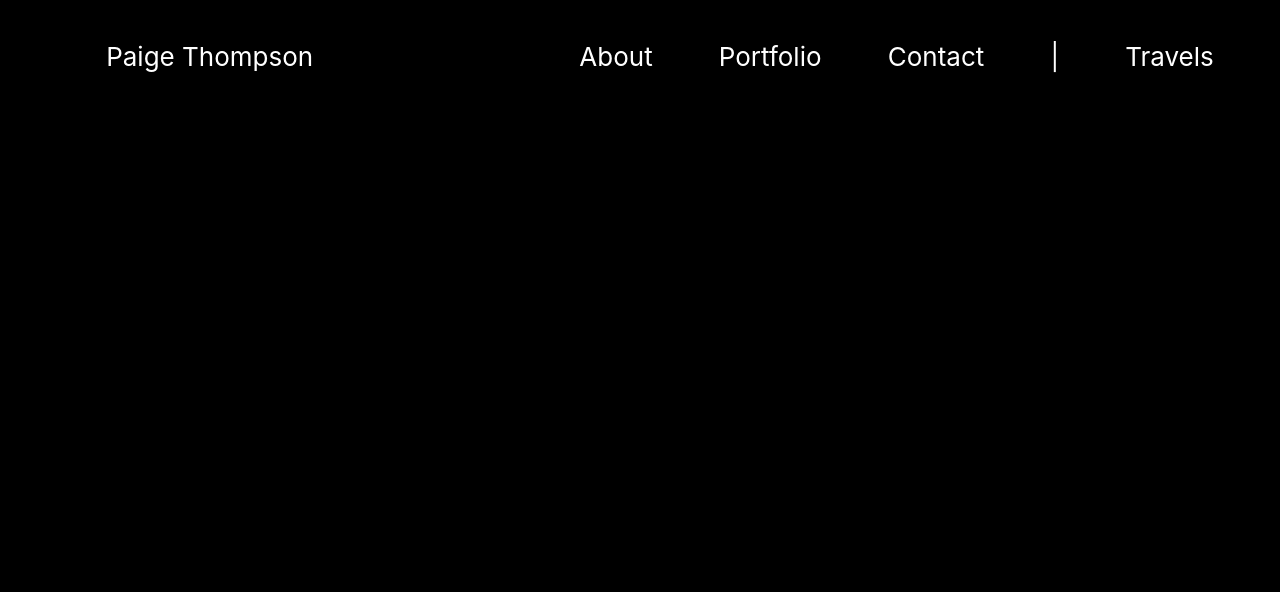
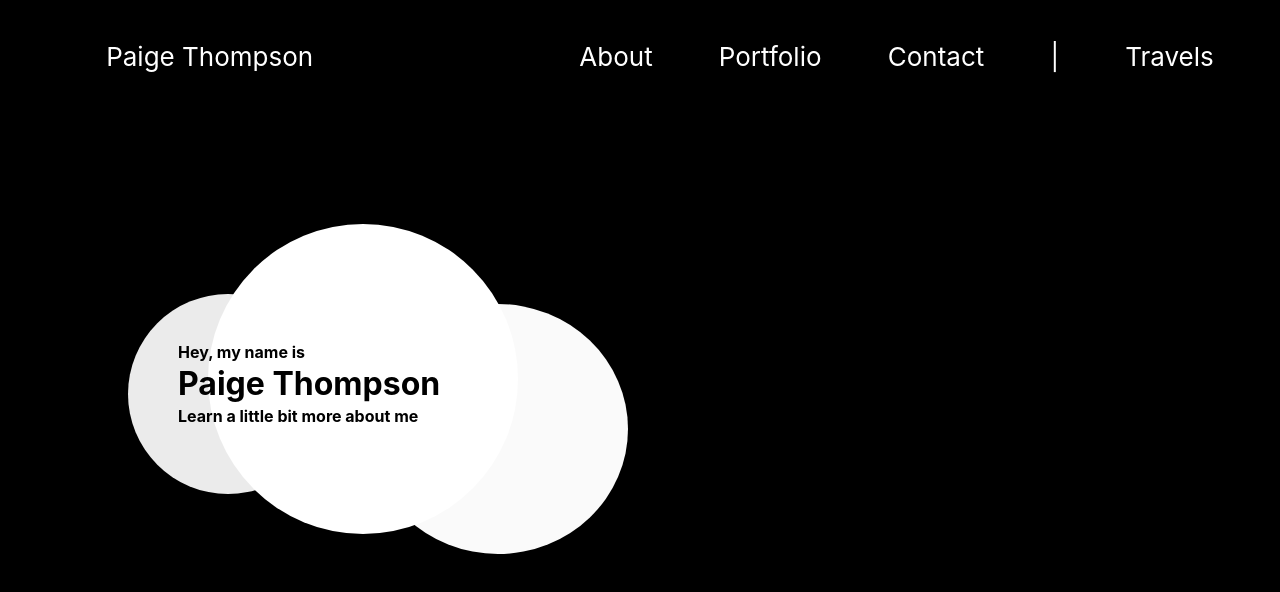
Before and after one commit to paigethompson150/paigethompson150.github.io, a React (Create React App) app: page / in a window 1280 px wide. Shown: the top 592 px of the page. Built offline with nearby package versions, Linux system fonts and the light colour scheme.

Commit message:
Adding home screen rough draft

```diff
--- a/src/App.css
+++ b/src/App.css
@@ -30,6 +30,8 @@ p, h1, h2, h3, h4, h5, h6 {
 }
 /* End of CSS Reset */
 
+
+/* Header */
 .App-header {
   display: flex;
   font-size: calc(10px + 2vmin);
@@ -49,3 +51,50 @@ p, h1, h2, h3, h4, h5, h6 {
 ul li:first-child {
   padding-right: 200px;
 }
+
+
+/* Home */
+.Home {
+  width: 100vw;
+  height: 85vh;
+  padding-top: 150px;
+  padding-left: 10%;
+  text-align: left;
+  min-width: 1000px;
+}
+.dot {
+  background-color: white;
+  border-radius: 50%;
+  display: inline-block;
+}
+.dot:first-child {
+  height: 236px;
+  width: 20%;
+  height: 200px;
+  width: 200px;
+  z-index: 1;
+  opacity: 0.92;
+  margin-bottom: 40px;
+}
+.dot:nth-child(2) {
+  height: 310px;
+  width: 310px;
+  z-index: 2;
+  margin-left: -120px;
+}
+.dot:nth-child(3) {
+  height: 250px;
+  width: 260px;
+  opacity: 0.98;
+  z-index: 1;
+  margin-left: -150px;
+  margin-bottom: -20px;
+}
+
+.home-intro {
+  position: absolute;
+  z-index: 2;
+  margin-top: -200px;
+  margin-left: 50px;
+  color: black;
+}
--- a/src/App.js
+++ b/src/App.js
@@ -1,10 +1,12 @@
 import './App.css';
 import Header from './components/Header';
+import Home from './components/Home';
 
 function App() {
   return (
     <div className="App">
       <Header/>
+      <Home />
     </div>
   );
 }
--- a/src/components/Header.js
+++ b/src/components/Header.js
@@ -2,7 +2,7 @@
 export default function Header() {
   return <header className="App-header">
       <ul>
-        <li cla>Paige Thompson</li>
+        <li>Paige Thompson</li>
         <li>About</li>
         <li>Portfolio</li>
         <li>Contact</li>
--- /dev/null
+++ b/src/components/Home.js
@@ -0,0 +1,14 @@
+
+export default function Home() {
+  return <div className="Home">
+      <span className="dot"></span>
+      <span className="dot"></span>
+      <span className="dot"></span>
+
+      <div className="home-intro">
+        <h4>Hey, my name is</h4>
+        <h1>Paige Thompson</h1>
+        <h4>Learn a little bit more about me</h4>
+      </div>
+  </div>
+}
```
